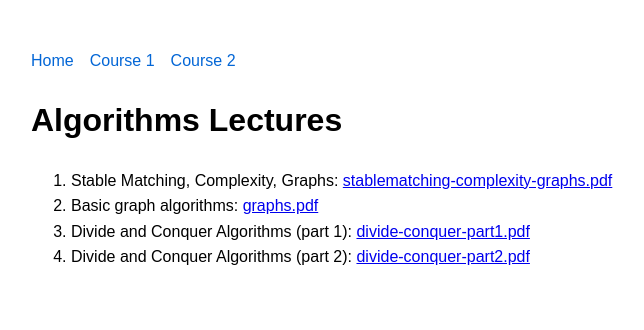
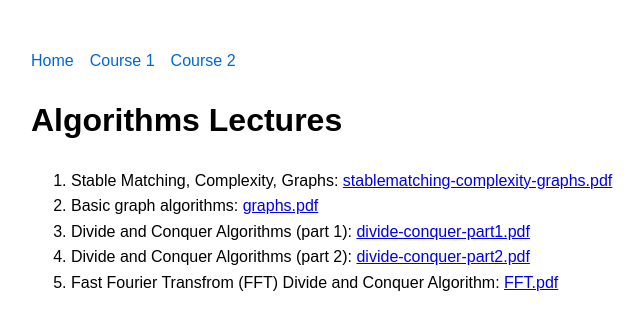
Before and after one commit to mrrahman1517/css449-algorithms, a Jekyll site: the page built from spring2025/lectures.md, in a window 1280 px wide. Shown: the top 330 px of the page, without its empty margins (209-853 px from the left). Built offline with Jekyll 4.4.1, drawn with Linux system fonts in a browser that asks for light colours; our own code applies the rules of GitHub Pages for plain Markdown files.

Commit message:
Update lectures.md

```diff
--- a/spring2025/lectures.md
+++ b/spring2025/lectures.md
@@ -4,3 +4,4 @@
 2. Basic graph algorithms: [graphs.pdf](https://github.com/user-attachments/files/20749748/graphs.pdf)
 3. Divide and Conquer Algorithms (part 1): [divide-conquer-part1.pdf](https://github.com/user-attachments/files/20749752/divide-conquer-part1.pdf)
 4. Divide and Conquer Algorithms (part 2): [divide-conquer-part2.pdf](https://github.com/user-attachments/files/20749757/divide-conquer-part2.pdf)
+5. Fast Fourier Transfrom (FFT) Divide and Conquer Algorithm: [FFT.pdf](https://github.com/user-attachments/files/20749772/FFT.pdf)
```
